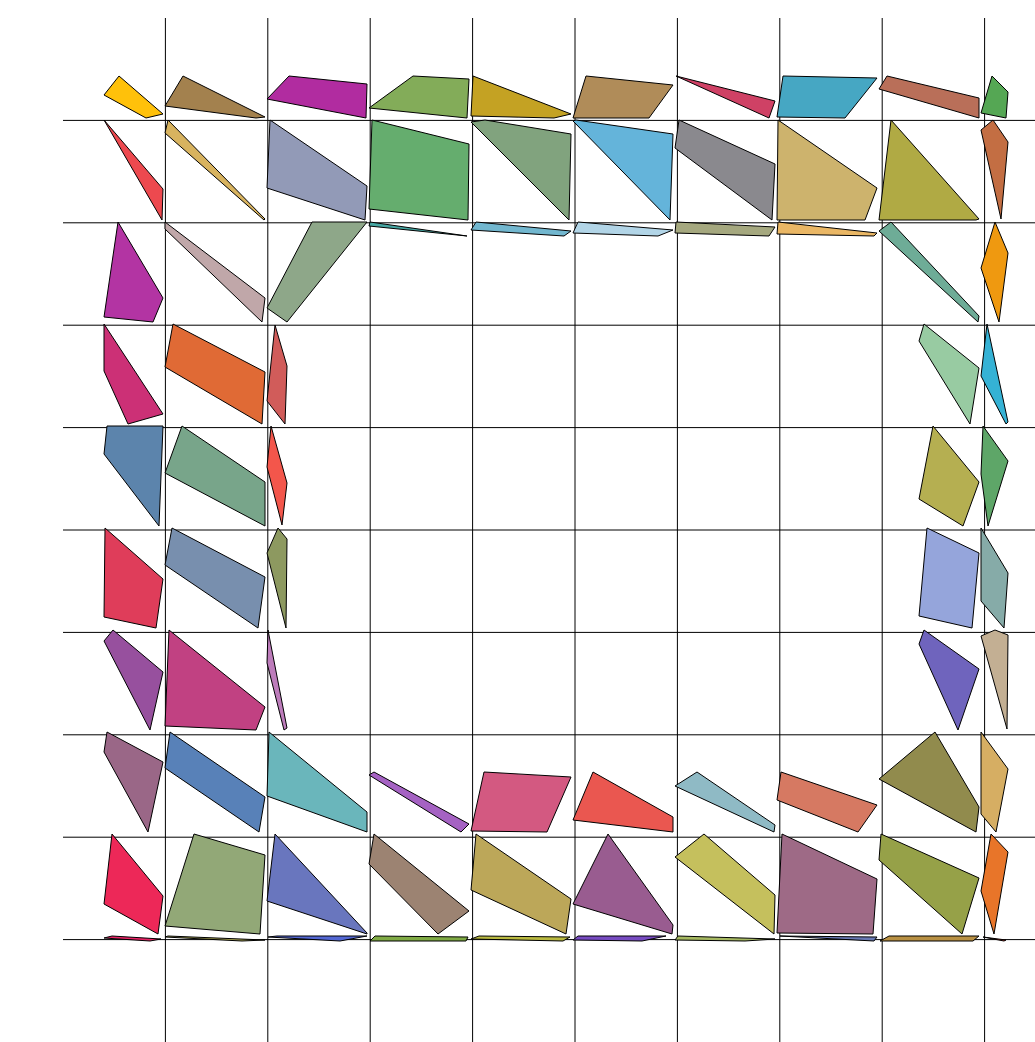
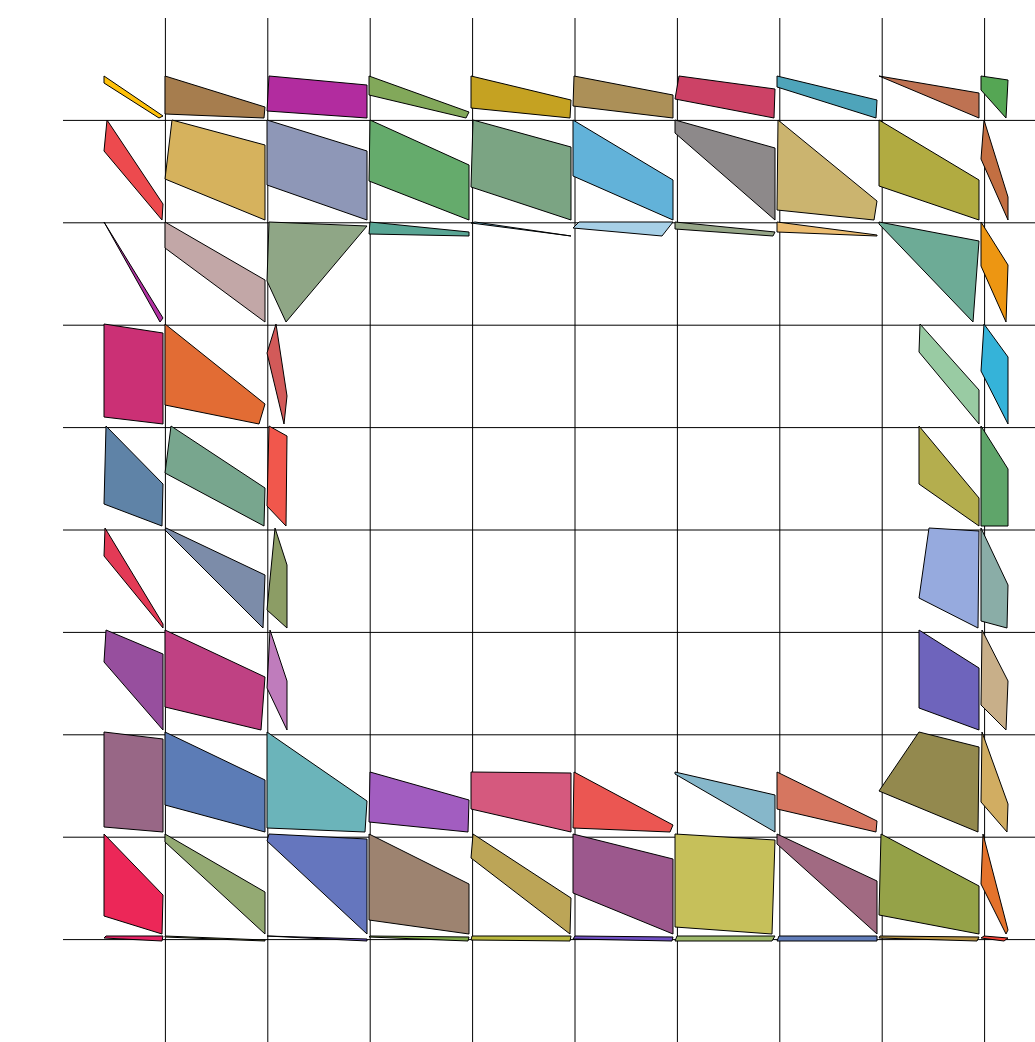
Before and after one commit to estebantj/Caso-8, a plain HTML site: page Caso8/View.html in a window 1280 px wide. Shown: the top 1042 px of the page, without its empty margins (245-1280 px from the left). Drawn offline with Linux system fonts and the light colour scheme.

Commit message:
Cambios en la asignacion de cromosomas

```diff
--- a/Caso8/View.html
+++ b/Caso8/View.html
@@ -29,86 +29,86 @@
 <line x1="0" y1="819.1999999999999" x2="1024" y2="819.1999999999999" stroke= black />
 <line x1="921.5999999999999" y1="0" x2="921.5999999999999" y2="1024" stroke= black />
 <line x1="0" y1="921.5999999999999" x2="1024" y2="921.5999999999999" stroke= black />
-<polygon points="56,58 41,77 83,100 100,96 " style="fill:rgb(255.0,193.0,10.0);stroke:black;stroke-width:1" />
-<polygon points="120,58 102,88 193,100 202,99 " style="fill:rgb(163.162471395881,128.5675057208238,78.17391304347827);stroke:black;stroke-width:1" />
-<polygon points="226,58 204,81 303,100 304,66 " style="fill:rgb(177.45879732739422,43.98218262806236,160.35634743875278);stroke:black;stroke-width:1" />
-<polygon points="350,58 306,90 404,100 406,61 " style="fill:rgb(131.44730679156908,172.44262295081967,88.52693208430914);stroke:black;stroke-width:1" />
-<polygon points="410,58 408,98 491,100 508,96 " style="fill:rgb(195.7357293868922,162.35940803382664,34.88583509513742);stroke:black;stroke-width:1" />
-<polygon points="523,58 510,100 586,100 610,67 " style="fill:rgb(175.5961123110151,140.09287257019437,88.91792656587474);stroke:black;stroke-width:1" />
-<polygon points="613,58 613,58 706,100 712,83 " style="fill:rgb(206.83908045977012,65.37931034482759,101.04137931034482);stroke:black;stroke-width:1" />
-<polygon points="720,58 714,99 782,100 814,60 " style="fill:rgb(70.4133949191686,166.64434180138568,194.75057736720555);stroke:black;stroke-width:1" />
-<polygon points="824,58 816,71 916,100 916,80 " style="fill:rgb(185.12666666666667,111.36666666666666,88.59333333333333);stroke:black;stroke-width:1" />
-<polygon points="929,58 918,95 943,100 945,74 " style="fill:rgb(85.0695652173913,166.8,84.23478260869565);stroke:black;stroke-width:1" />
-<polygon points="41,102 41,102 99,202 100,171 " style="fill:rgb(236.81260096930532,72.62843295638126,79.04846526655896);stroke:black;stroke-width:1" />
-<polygon points="105,102 102,115 201,202 202,201 " style="fill:rgb(216.0801526717557,179.36164122137404,95.31106870229007);stroke:black;stroke-width:1" />
-<polygon points="207,102 204,170 302,202 304,168 " style="fill:rgb(146.10496183206106,153.84541984732823,182.8263358778626);stroke:black;stroke-width:1" />
-<polygon points="309,102 306,191 405,202 406,126 " style="fill:rgb(101.08778625954199,172.74522900763358,109.71087786259542);stroke:black;stroke-width:1" />
-<polygon points="422,102 408,104 506,202 508,116 " style="fill:rgb(128.63358778625954,163.23473282442748,125.93320610687023);stroke:black;stroke-width:1" />
-<polygon points="513,102 510,103 607,202 610,116 " style="fill:rgb(99.79293893129771,179.5982824427481,217.55152671755727);stroke:black;stroke-width:1" />
-<polygon points="616,102 612,130 709,202 712,146 " style="fill:rgb(138.1851145038168,136.9675572519084,142.25572519083968);stroke:black;stroke-width:1" />
-<polygon points="715,102 714,202 802,202 814,170 " style="fill:rgb(204.97030651340995,179.42816091954023,109.37835249042146);stroke:black;stroke-width:1" />
-<polygon points="828,102 816,202 913,202 916,201 " style="fill:rgb(175.6841603053435,169.83969465648855,68.16793893129771);stroke:black;stroke-width:1" />
-<polygon points="930,102 918,112 938,201 945,124 " style="fill:rgb(195.17730496453902,109.73758865248227,67.15602836879432);stroke:black;stroke-width:1" />
-<polygon points="55,204 41,299 90,304 100,280 " style="fill:rgb(179.2827140549273,52.31017770597738,162.51857835218092);stroke:black;stroke-width:1" />
-<polygon points="102,204 102,211 199,304 202,280 " style="fill:rgb(191.6160458452722,167.29130850047756,169.49856733524356);stroke:black;stroke-width:1" />
-<polygon points="249,204 204,290 224,304 304,204 " style="fill:rgb(142.48395721925132,166.51604278074868,136.66310160427807);stroke:black;stroke-width:1" />
-<polygon points="307,204 306,208 404,218 404,218 " style="fill:rgb(70.0,167.28187919463087,163.46979865771812);stroke:black;stroke-width:1" />
-<polygon points="413,204 408,212 501,218 508,213 " style="fill:rgb(114.44370860927152,182.6887417218543,206.64238410596028);stroke:black;stroke-width:1" />
-<polygon points="515,204 510,215 595,218 610,212 " style="fill:rgb(177.8581560283688,213.03546099290782,230.8581560283688);stroke:black;stroke-width:1" />
-<polygon points="613,204 612,215 706,218 712,209 " style="fill:rgb(165.1987951807229,167.72289156626505,126.77710843373494);stroke:black;stroke-width:1" />
-<polygon points="715,204 714,216 811,218 814,215 " style="fill:rgb(233.92708333333334,182.65625,100.625);stroke:black;stroke-width:1" />
-<polygon points="828,204 816,213 915,304 916,298 " style="fill:rgb(110.02873563218391,171.71264367816093,150.85632183908046);stroke:black;stroke-width:1" />
-<polygon points="932,204 918,250 936,304 945,235 " style="fill:rgb(239.39333333333335,152.51333333333332,16.133333333333333);stroke:black;stroke-width:1" />
-<polygon points="41,306 41,353 65,406 100,396 " style="fill:rgb(203.8752,48.224,118.1616);stroke:black;stroke-width:1" />
-<polygon points="110,306 102,349 199,406 202,354 " style="fill:rgb(223.84541984732823,106.13167938931298,52.87118320610687);stroke:black;stroke-width:1" />
-<polygon points="212,307 204,383 222,406 224,348 " style="fill:rgb(209.43961352657004,92.04347826086956,90.46859903381643);stroke:black;stroke-width:1" />
-<polygon points="861,306 856,323 907,406 916,350 " style="fill:rgb(152.02523659305993,202.77287066246058,161.59779179810727);stroke:black;stroke-width:1" />
-<polygon points="924,306 918,358 943,406 945,404 " style="fill:rgb(52.50173010380623,178.17301038062283,212.7508650519031);stroke:black;stroke-width:1" />
-<polygon points="44,408 41,436 96,508 100,408 " style="fill:rgb(91.913112164297,132.2527646129542,171.6129541864139);stroke:black;stroke-width:1" />
-<polygon points="119,408 102,455 202,508 202,464 " style="fill:rgb(120.1030534351145,165.48664122137404,138.15362595419847);stroke:black;stroke-width:1" />
-<polygon points="208,408 204,449 219,507 224,465 " style="fill:rgb(242.51980198019803,85.99009900990099,74.77227722772277);stroke:black;stroke-width:1" />
-<polygon points="870,408 856,481 900,508 916,464 " style="fill:rgb(180.85714285714286,175.4142857142857,80.75396825396825);stroke:black;stroke-width:1" />
-<polygon points="920,408 918,456 925,508 945,443 " style="fill:rgb(94.23666666666666,165.79,104.38);stroke:black;stroke-width:1" />
-<polygon points="42,510 41,599 93,610 100,561 " style="fill:rgb(223.45114006514657,60.755700325732896,90.28827361563518);stroke:black;stroke-width:1" />
-<polygon points="109,510 102,547 195,610 202,559 " style="fill:rgb(119.77862595419847,143.3425572519084,173.6354961832061);stroke:black;stroke-width:1" />
-<polygon points="215,510 204,535 223,610 224,521 " style="fill:rgb(141.04109589041096,152.65296803652967,96.36529680365297);stroke:black;stroke-width:1" />
-<polygon points="864,510 856,598 909,610 916,535 " style="fill:rgb(148.61296296296297,165.27777777777777,218.88148148148147);stroke:black;stroke-width:1" />
-<polygon points="918,510 918,583 941,610 945,555 " style="fill:rgb(134.10596026490066,171.01655629139074,167.91721854304635);stroke:black;stroke-width:1" />
-<polygon points="50,612 41,623 87,712 100,654 " style="fill:rgb(151.33227848101265,79.7246835443038,158.21518987341773);stroke:black;stroke-width:1" />
-<polygon points="106,612 102,708 193,712 202,689 " style="fill:rgb(193.29007633587787,64.89026717557252,129.88454198473283);stroke:black;stroke-width:1" />
-<polygon points="205,612 204,645 221,712 224,710 " style="fill:rgb(188.99024390243903,123.91219512195121,186.6780487804878);stroke:black;stroke-width:1" />
-<polygon points="861,612 856,626 895,712 916,651 " style="fill:rgb(110.70626003210273,100.07223113964687,188.66131621187802);stroke:black;stroke-width:1" />
-<polygon points="932,612 918,618 944,711 945,617 " style="fill:rgb(195.36666666666667,174.8,146.86666666666667);stroke:black;stroke-width:1" />
-<polygon points="44,714 41,734 85,814 100,744 " style="fill:rgb(153.65705128205127,103.125,134.55448717948718);stroke:black;stroke-width:1" />
-<polygon points="107,714 102,750 196,814 202,779 " style="fill:rgb(88.03912213740458,128.6259541984733,184.0982824427481);stroke:black;stroke-width:1" />
-<polygon points="206,714 204,778 304,814 304,794 " style="fill:rgb(105.86509040333797,181.74687065368568,186.65368567454797);stroke:black;stroke-width:1" />
-<polygon points="311,754 306,757 398,814 406,806 " style="fill:rgb(164.72054380664653,98.48489425981873,194.58308157099697);stroke:black;stroke-width:1" />
-<polygon points="421,754 408,813 484,814 508,759 " style="fill:rgb(211.1904,88.7952,128.8896);stroke:black;stroke-width:1" />
-<polygon points="530,754 510,802 610,814 610,799 " style="fill:rgb(234.02265372168284,86.5,80.04854368932038);stroke:black;stroke-width:1" />
-<polygon points="634,754 612,768 711,814 712,807 " style="fill:rgb(142.97448165869218,185.52153110047846,196.88197767145135);stroke:black;stroke-width:1" />
-<polygon points="718,754 714,782 795,814 814,787 " style="fill:rgb(214.13050314465409,120.8254716981132,97.79245283018868);stroke:black;stroke-width:1" />
-<polygon points="872,714 816,761 913,814 916,789 " style="fill:rgb(144.99886363636364,139.16022727272727,76.96931818181818);stroke:black;stroke-width:1" />
-<polygon points="918,714 918,796 933,814 945,751 " style="fill:rgb(214.41296928327645,174.4334470989761,99.29692832764505);stroke:black;stroke-width:1" />
-<polygon points="49,816 41,886 95,916 100,878 " style="fill:rgb(236.84013050570962,39.500815660685156,87.91517128874388);stroke:black;stroke-width:1" />
-<polygon points="131,816 102,908 197,916 202,837 " style="fill:rgb(145.97614503816794,168.35019083969465,119.2280534351145);stroke:black;stroke-width:1" />
-<polygon points="212,816 204,883 304,916 304,915 " style="fill:rgb(105.18225190839695,117.6030534351145,189.64980916030535);stroke:black;stroke-width:1" />
-<polygon points="311,816 306,846 375,916 406,893 " style="fill:rgb(156.01431297709922,131.09446564885496,114.26812977099236);stroke:black;stroke-width:1" />
-<polygon points="413,816 408,872 503,916 508,881 " style="fill:rgb(188.28912213740458,166.6956106870229,88.64790076335878);stroke:black;stroke-width:1" />
-<polygon points="545,816 510,886 609,916 610,907 " style="fill:rgb(153.10496183206106,91.51526717557252,143.6020992366412);stroke:black;stroke-width:1" />
-<polygon points="641,816 612,839 711,916 712,877 " style="fill:rgb(196.9179389312977,192.24713740458014,93.11259541984732);stroke:black;stroke-width:1" />
-<polygon points="719,816 714,915 810,916 814,861 " style="fill:rgb(158.46946564885496,106.24141221374046,133.74713740458014);stroke:black;stroke-width:1" />
-<polygon points="818,816 816,842 899,916 916,860 " style="fill:rgb(150.04198473282443,161.4837786259542,72.27480916030534);stroke:black;stroke-width:1" />
-<polygon points="928,816 918,873 931,916 945,834 " style="fill:rgb(232.1594684385382,117.28239202657808,41.451827242524914);stroke:black;stroke-width:1" />
-<polygon points="49,918 41,920 87,923 98,921 " style="fill:rgb(233.67567567567568,35.32432432432432,102.4054054054054);stroke:black;stroke-width:1" />
-<polygon points="105,918 102,919 179,923 202,922 " style="fill:rgb(174.80769230769232,171.78846153846155,86.3076923076923);stroke:black;stroke-width:1" />
-<polygon points="214,918 205,919 277,923 304,918 " style="fill:rgb(82.76666666666667,103.26666666666667,210.5);stroke:black;stroke-width:1" />
-<polygon points="312,918 307,923 403,923 405,919 " style="fill:rgb(126.89041095890411,170.06849315068493,68.15068493150685);stroke:black;stroke-width:1" />
-<polygon points="416,918 408,921 500,923 507,919 " style="fill:rgb(184.50704225352112,184.92957746478874,63.7887323943662);stroke:black;stroke-width:1" />
-<polygon points="515,918 510,922 579,923 603,918 " style="fill:rgb(119.21311475409836,74.57377049180327,192.50819672131146);stroke:black;stroke-width:1" />
-<polygon points="615,918 612,922 682,923 712,921 " style="fill:rgb(165.76271186440678,184.59322033898306,97.27118644067797);stroke:black;stroke-width:1" />
-<polygon points="717,918 717,918 811,923 814,919 " style="fill:rgb(105.32142857142857,121.64285714285714,179.80357142857142);stroke:black;stroke-width:1" />
-<polygon points="826,918 817,923 910,923 916,918 " style="fill:rgb(183.55,143.91666666666666,66.86666666666666);stroke:black;stroke-width:1" />
-<polygon points="920,919 920,919 941,923 943,922 " style="fill:rgb(243.3846153846154,67.15384615384616,54.38461538461539);stroke:black;stroke-width:1" />
+<polygon points="41,58 41,65 96,100 100,98 " style="fill:rgb(255,193,10);stroke:black;stroke-width:1" />
+<polygon points="102,58 102,96 201,100 202,89 " style="fill:rgb(166,125,78);stroke:black;stroke-width:1" />
+<polygon points="206,58 204,93 304,100 304,67 " style="fill:rgb(178,44,159);stroke:black;stroke-width:1" />
+<polygon points="306,58 306,77 403,100 406,94 " style="fill:rgb(130,168,90);stroke:black;stroke-width:1" />
+<polygon points="408,58 408,90 507,100 508,82 " style="fill:rgb(197,162,34);stroke:black;stroke-width:1" />
+<polygon points="511,58 510,88 610,100 610,77 " style="fill:rgb(172,144,88);stroke:black;stroke-width:1" />
+<polygon points="616,58 612,81 711,100 712,71 " style="fill:rgb(204,66,102);stroke:black;stroke-width:1" />
+<polygon points="714,58 714,69 813,100 814,82 " style="fill:rgb(78,164,186);stroke:black;stroke-width:1" />
+<polygon points="816,58 816,58 916,100 916,75 " style="fill:rgb(190,114,82);stroke:black;stroke-width:1" />
+<polygon points="918,58 918,72 943,100 945,62 " style="fill:rgb(85,166,84);stroke:black;stroke-width:1" />
+<polygon points="44,102 41,133 99,202 100,186 " style="fill:rgb(237,74,78);stroke:black;stroke-width:1" />
+<polygon points="109,102 102,161 202,202 202,127 " style="fill:rgb(214,178,93);stroke:black;stroke-width:1" />
+<polygon points="204,102 204,167 304,202 304,133 " style="fill:rgb(142,151,183);stroke:black;stroke-width:1" />
+<polygon points="307,102 306,163 406,202 406,147 " style="fill:rgb(101,171,108);stroke:black;stroke-width:1" />
+<polygon points="410,102 408,169 508,202 508,129 " style="fill:rgb(123,164,131);stroke:black;stroke-width:1" />
+<polygon points="510,102 510,158 610,202 610,162 " style="fill:rgb(98,178,217);stroke:black;stroke-width:1" />
+<polygon points="612,102 612,115 712,202 712,130 " style="fill:rgb(141,137,138);stroke:black;stroke-width:1" />
+<polygon points="715,102 714,192 811,202 814,183 " style="fill:rgb(203,180,111);stroke:black;stroke-width:1" />
+<polygon points="816,102 816,168 916,202 916,162 " style="fill:rgb(177,171,65);stroke:black;stroke-width:1" />
+<polygon points="921,102 918,141 945,202 945,179 " style="fill:rgb(195,111,66);stroke:black;stroke-width:1" />
+<polygon points="41,204 41,204 97,304 100,300 " style="fill:rgb(178,50,162);stroke:black;stroke-width:1" />
+<polygon points="102,204 102,230 202,304 202,262 " style="fill:rgb(194,167,167);stroke:black;stroke-width:1" />
+<polygon points="206,204 204,263 223,304 304,208 " style="fill:rgb(143,166,134);stroke:black;stroke-width:1" />
+<polygon points="307,204 306,216 406,218 406,214 " style="fill:rgb(89,165,148);stroke:black;stroke-width:1" />
+<polygon points="412,204 408,205 508,218 508,218 " style="fill:rgb(106,182,210);stroke:black;stroke-width:1" />
+<polygon points="516,204 510,210 599,218 610,204 " style="fill:rgb(167,208,231);stroke:black;stroke-width:1" />
+<polygon points="612,204 612,211 710,218 712,214 " style="fill:rgb(150,166,136);stroke:black;stroke-width:1" />
+<polygon points="714,204 714,214 814,218 814,217 " style="fill:rgb(235,188,113);stroke:black;stroke-width:1" />
+<polygon points="816,204 816,206 910,304 916,223 " style="fill:rgb(109,171,150);stroke:black;stroke-width:1" />
+<polygon points="918,204 918,248 943,304 945,247 " style="fill:rgb(237,150,18);stroke:black;stroke-width:1" />
+<polygon points="41,306 41,399 100,406 100,315 " style="fill:rgb(203,48,117);stroke:black;stroke-width:1" />
+<polygon points="102,306 102,387 196,406 202,386 " style="fill:rgb(226,108,52);stroke:black;stroke-width:1" />
+<polygon points="213,306 204,335 221,406 224,378 " style="fill:rgb(210,90,89);stroke:black;stroke-width:1" />
+<polygon points="857,306 856,334 916,406 916,372 " style="fill:rgb(153,203,163);stroke:black;stroke-width:1" />
+<polygon points="921,306 918,353 945,406 945,339 " style="fill:rgb(53,179,217);stroke:black;stroke-width:1" />
+<polygon points="43,408 41,486 99,508 100,466 " style="fill:rgb(95,131,167);stroke:black;stroke-width:1" />
+<polygon points="108,408 102,455 201,508 202,470 " style="fill:rgb(120,166,142);stroke:black;stroke-width:1" />
+<polygon points="206,408 204,488 223,508 224,418 " style="fill:rgb(241,87,76);stroke:black;stroke-width:1" />
+<polygon points="856,408 856,466 916,508 916,480 " style="fill:rgb(180,174,78);stroke:black;stroke-width:1" />
+<polygon points="918,408 918,508 945,508 945,451 " style="fill:rgb(95,165,106);stroke:black;stroke-width:1" />
+<polygon points="42,510 41,538 100,610 100,606 " style="fill:rgb(227,58,86);stroke:black;stroke-width:1" />
+<polygon points="103,510 102,512 200,610 202,557 " style="fill:rgb(124,140,169);stroke:black;stroke-width:1" />
+<polygon points="212,510 204,592 224,610 224,547 " style="fill:rgb(140,157,101);stroke:black;stroke-width:1" />
+<polygon points="866,510 856,580 915,610 916,513 " style="fill:rgb(150,170,222);stroke:black;stroke-width:1" />
+<polygon points="918,510 918,603 944,610 945,567 " style="fill:rgb(138,173,167);stroke:black;stroke-width:1" />
+<polygon points="43,612 41,644 100,712 100,636 " style="fill:rgb(151,79,158);stroke:black;stroke-width:1" />
+<polygon points="102,612 102,689 198,712 202,659 " style="fill:rgb(191,65,131);stroke:black;stroke-width:1" />
+<polygon points="207,612 204,670 224,712 224,663 " style="fill:rgb(191,124,188);stroke:black;stroke-width:1" />
+<polygon points="856,612 856,690 916,712 916,650 " style="fill:rgb(110,100,188);stroke:black;stroke-width:1" />
+<polygon points="919,612 918,687 943,712 945,663 " style="fill:rgb(200,175,137);stroke:black;stroke-width:1" />
+<polygon points="41,714 41,809 100,814 100,721 " style="fill:rgb(152,103,134);stroke:black;stroke-width:1" />
+<polygon points="102,714 102,787 202,814 202,762 " style="fill:rgb(92,124,182);stroke:black;stroke-width:1" />
+<polygon points="204,714 204,810 302,814 304,783 " style="fill:rgb(107,180,186);stroke:black;stroke-width:1" />
+<polygon points="307,754 306,804 405,814 406,782 " style="fill:rgb(162,93,192);stroke:black;stroke-width:1" />
+<polygon points="408,754 408,791 508,814 508,755 " style="fill:rgb(213,89,126);stroke:black;stroke-width:1" />
+<polygon points="511,754 510,810 607,814 610,807 " style="fill:rgb(235,86,82);stroke:black;stroke-width:1" />
+<polygon points="612,754 612,756 712,814 712,777 " style="fill:rgb(134,183,202);stroke:black;stroke-width:1" />
+<polygon points="714,754 714,791 813,814 814,803 " style="fill:rgb(214,118,96);stroke:black;stroke-width:1" />
+<polygon points="856,714 816,773 915,814 916,729 " style="fill:rgb(147,137,78);stroke:black;stroke-width:1" />
+<polygon points="919,714 918,784 944,814 945,786 " style="fill:rgb(209,173,98);stroke:black;stroke-width:1" />
+<polygon points="41,816 41,898 99,916 100,877 " style="fill:rgb(236,39,88);stroke:black;stroke-width:1" />
+<polygon points="102,816 102,824 202,916 202,874 " style="fill:rgb(148,170,115);stroke:black;stroke-width:1" />
+<polygon points="206,816 204,823 304,916 304,821 " style="fill:rgb(101,118,190);stroke:black;stroke-width:1" />
+<polygon points="306,816 306,902 406,916 406,866 " style="fill:rgb(157,131,112);stroke:black;stroke-width:1" />
+<polygon points="410,816 408,840 507,916 508,880 " style="fill:rgb(188,165,87);stroke:black;stroke-width:1" />
+<polygon points="510,816 510,875 610,916 610,841 " style="fill:rgb(156,88,141);stroke:black;stroke-width:1" />
+<polygon points="612,816 612,909 709,916 712,822 " style="fill:rgb(198,192,90);stroke:black;stroke-width:1" />
+<polygon points="714,816 714,826 814,916 814,863 " style="fill:rgb(161,106,130);stroke:black;stroke-width:1" />
+<polygon points="818,816 816,897 916,916 916,868 " style="fill:rgb(149,162,72);stroke:black;stroke-width:1" />
+<polygon points="920,816 918,866 943,916 945,912 " style="fill:rgb(228,115,44);stroke:black;stroke-width:1" />
+<polygon points="43,918 41,920 99,923 100,918 " style="fill:rgb(232,34,101);stroke:black;stroke-width:1" />
+<polygon points="102,918 102,919 202,923 202,922 " style="fill:rgb(167,176,96);stroke:black;stroke-width:1" />
+<polygon points="204,918 204,918 304,923 304,921 " style="fill:rgb(106,82,200);stroke:black;stroke-width:1" />
+<polygon points="307,918 306,919 405,923 406,919 " style="fill:rgb(126,167,71);stroke:black;stroke-width:1" />
+<polygon points="409,918 408,922 507,923 508,918 " style="fill:rgb(185,184,62);stroke:black;stroke-width:1" />
+<polygon points="512,918 510,921 609,923 610,919 " style="fill:rgb(112,79,195);stroke:black;stroke-width:1" />
+<polygon points="614,918 612,923 709,923 712,918 " style="fill:rgb(157,184,105);stroke:black;stroke-width:1" />
+<polygon points="716,918 714,923 814,923 814,918 " style="fill:rgb(97,125,185);stroke:black;stroke-width:1" />
+<polygon points="817,918 816,920 914,923 916,919 " style="fill:rgb(181,146,67);stroke:black;stroke-width:1" />
+<polygon points="921,918 918,920 941,923 945,920 " style="fill:rgb(243,67,54);stroke:black;stroke-width:1" />
          </svg>
      </body>
  </html>
```
Also changed, not shown: 3 other files.
